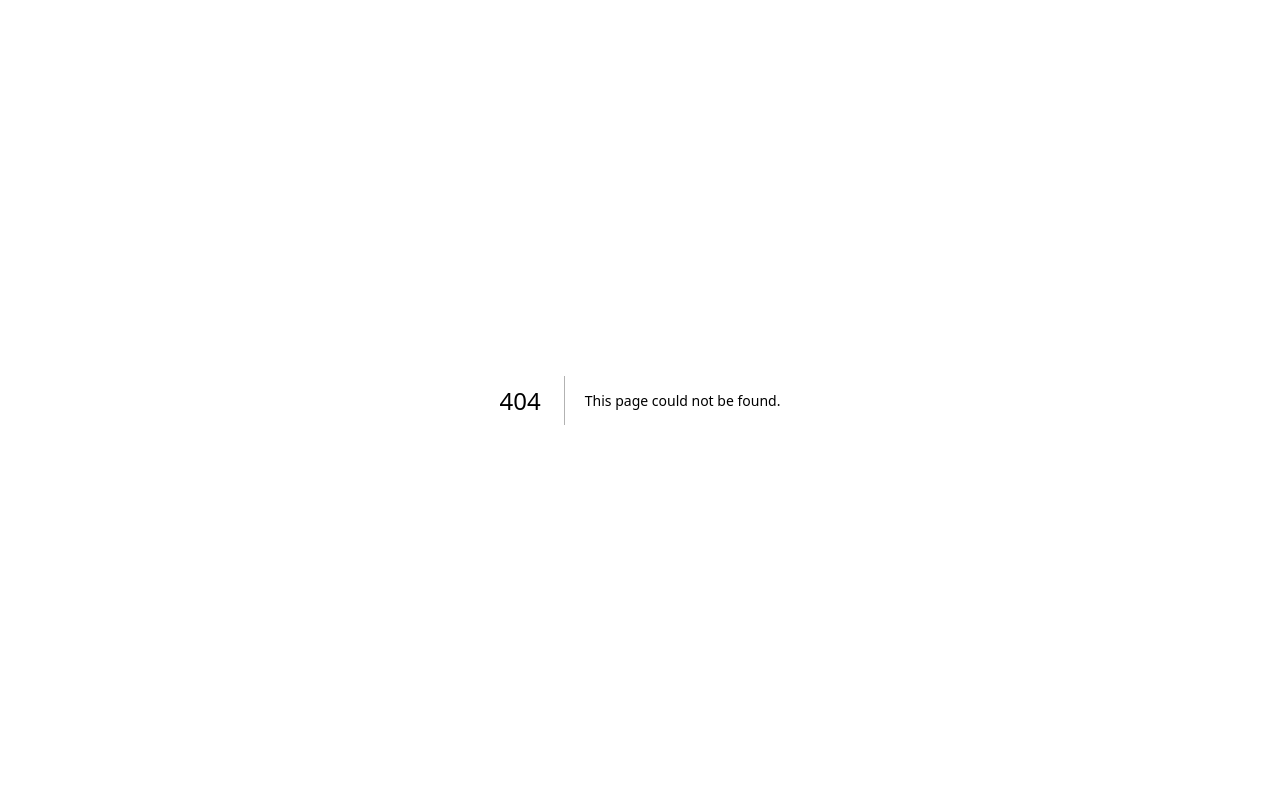
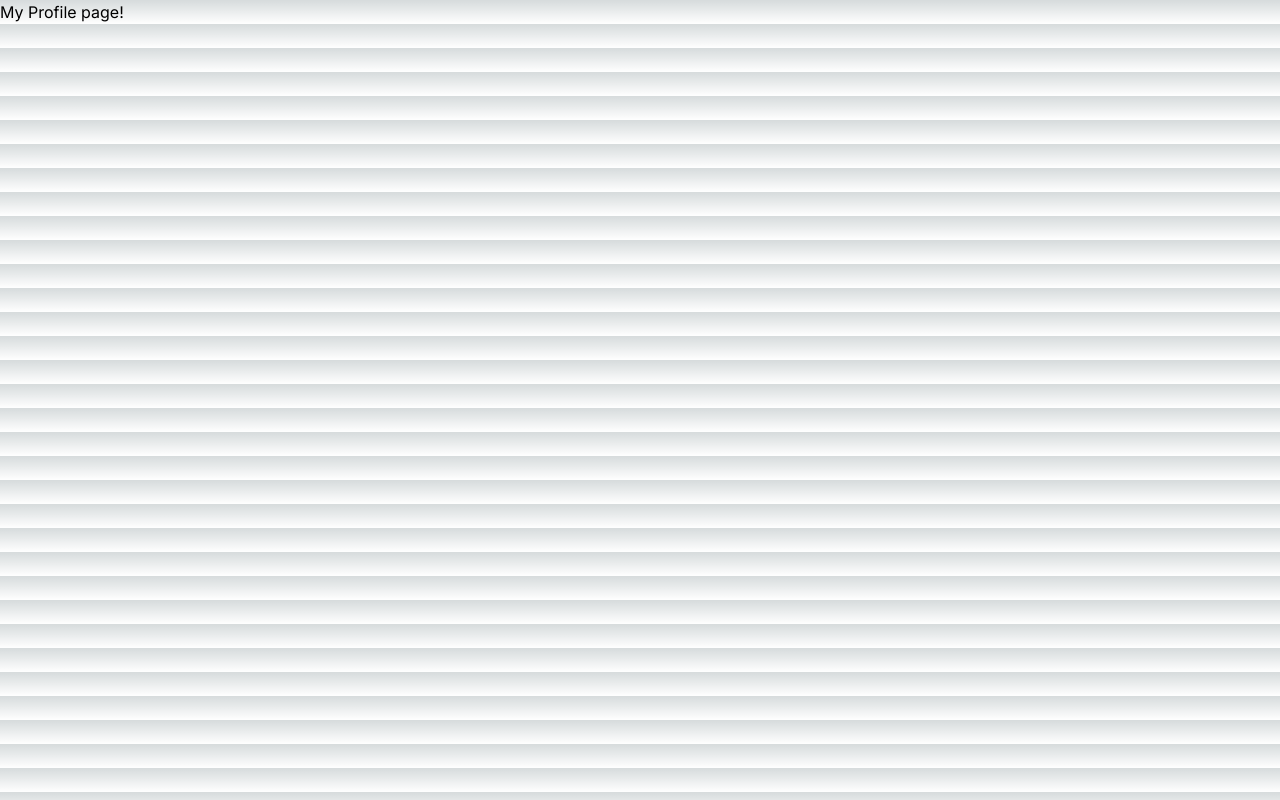
Before and after one commit to steinbergpeter/guillaume-two, a Next.js app: page /profile in a window 1280 px wide. Before the commit this address had no page. Built offline with nearby package versions, Linux system fonts and the light colour scheme.

Commit message:
add Profile; modify Makefile

```diff
--- /dev/null
+++ b/src/app/profile/page.tsx
@@ -0,0 +1,3 @@
+export default function Profile() {
+    return <main>My Profile page!</main>
+}
```
Also changed, not shown: 1 other file (tests, documents, lock files or other folders).
